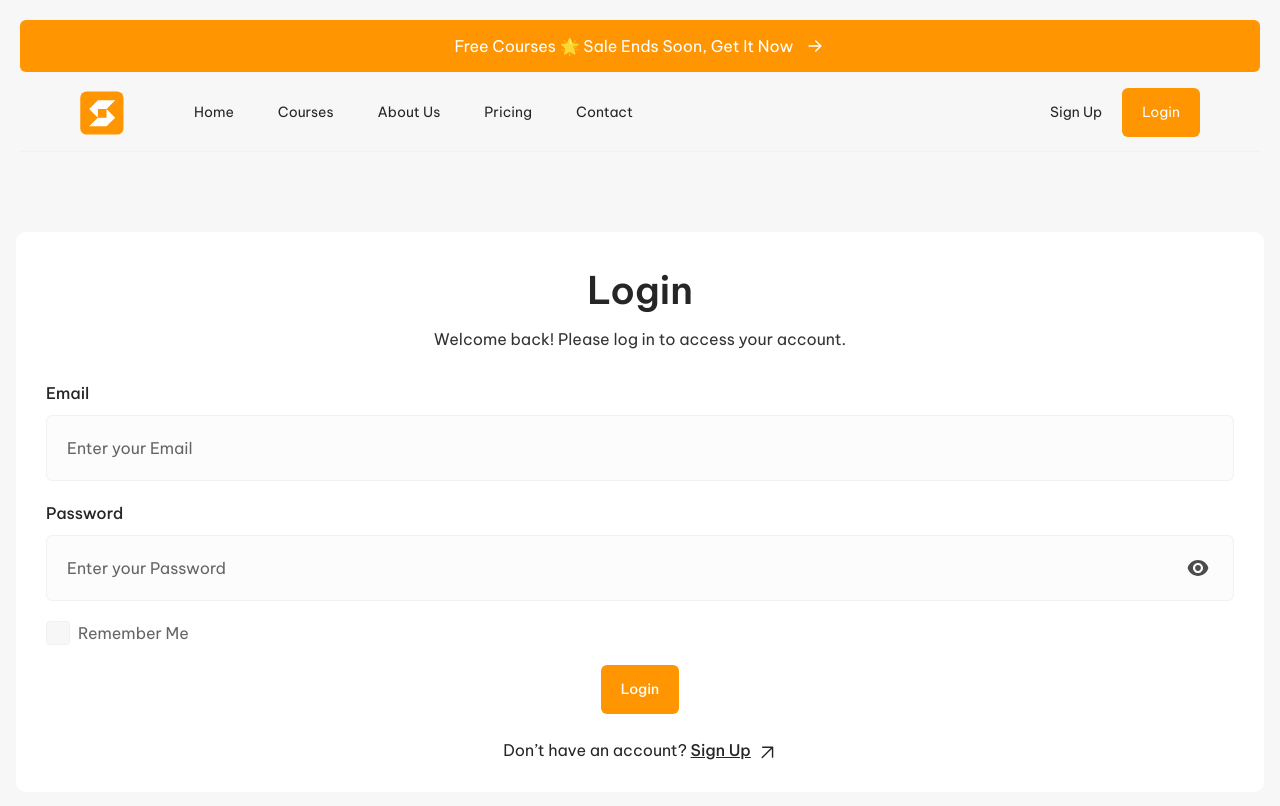
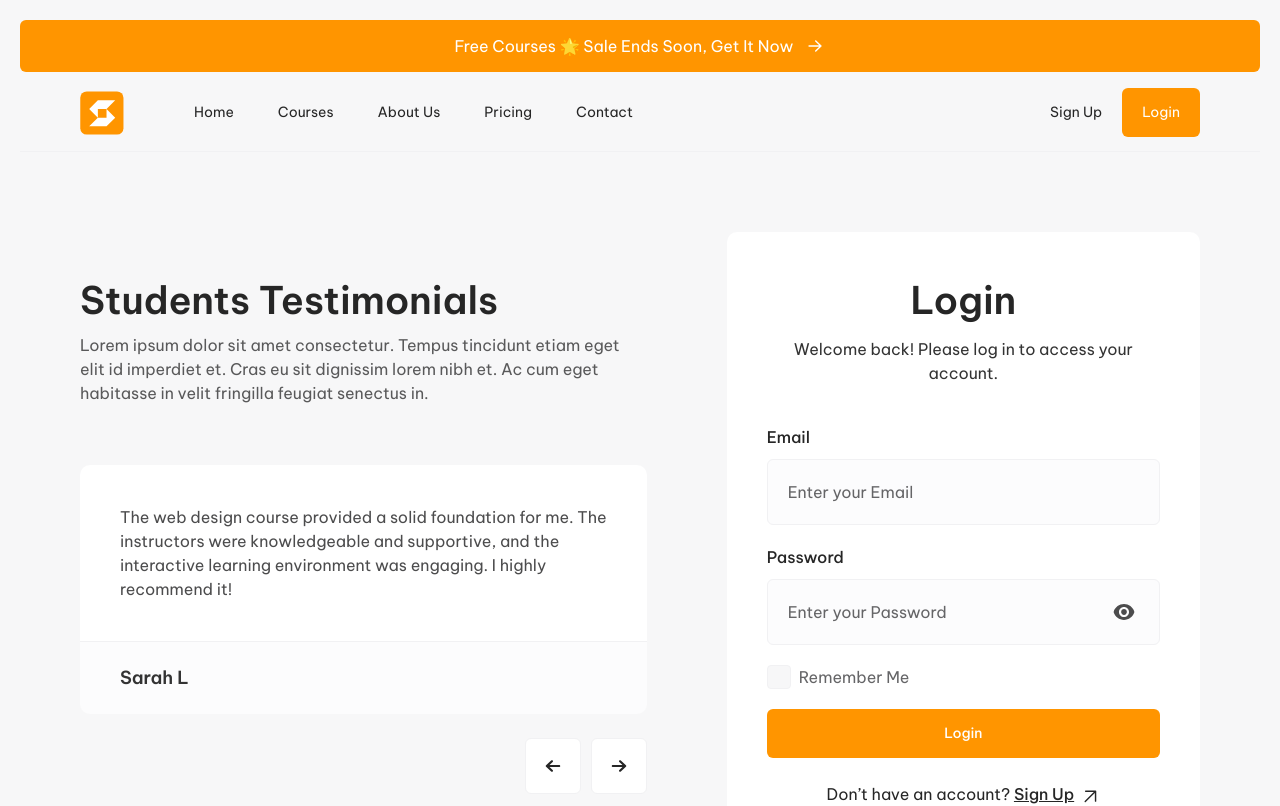
Before and after one commit to Anna-Bala/Online-Course-App, a Next.js app: page /login in a window 1280 px wide. Shown: the top 806 px of the page. Built offline with nearby package versions, Linux system fonts and the light colour scheme.

Commit message:
Add desktop layout for login and sign-up page and add testimonials for them and home page

```diff
--- a/app/login/page.tsx
+++ b/app/login/page.tsx
@@ -1,9 +1,11 @@
 import LoginOrSignUpPanel from "@/components/LoginOrSignUpPanel";
+import Testimonials from "@/components/testimonials/Testimonials";
 
 export default function Login() {
   return (
-    <main className="px-4">
+    <main className="flex flex-col items-baseline min-h-screen px-4 gap-[50px] lg:flex-row-reverse lg:gap-[80px] lg:px-[80px] 2xl:px-[165px] 2xl:gap-[100px]">
       <LoginOrSignUpPanel isSignUp={false} />
+      <Testimonials className="lg:w-3/6 lg:flex-grow lg:flex lg:flex-col lg:justify-center" showAll={false} title="Students Testimonials" />
     </main>
   );
 }
--- a/app/page.tsx
+++ b/app/page.tsx
@@ -9,6 +9,7 @@ import HomePageSection from "@/components/HomePageSection";
 import LinkButton, { linkButtonVariants } from "@/components/LinkButton";
 import placeholderImg from "@/public/placeholder.png";
 import PricingPlans from "@/components/pricingPlans/PricingPlans";
+import Testimonials from "@/components/testimonials/Testimonials";
 import Typography, { typographyColors, typographyVariants } from "@/components/Typography";
 
 export default function Home() {
@@ -69,6 +70,8 @@ export default function Home() {
         ))}
       </HomePageSection>
 
+      <Testimonials className="mt-[50px] lg:mt-[100px]" showAll title="Our Testimonials" />
+
       <HomePageSection
         title="Our Pricing"
         description="Lorem ipsum dolor sit amet consectetur. Tempus tincidunt etiam eget elit id imperdiet et. Cras eu sit dignissim lorem nibh et. Ac cum eget habitasse in velit fringilla feugiat senectus in."
--- a/app/sign-up/page.tsx
+++ b/app/sign-up/page.tsx
@@ -1,9 +1,11 @@
 import LoginOrSignUpPanel from "@/components/LoginOrSignUpPanel";
+import Testimonials from "@/components/testimonials/Testimonials";
 
 export default function SignUp() {
   return (
-    <main className="px-4">
+    <main className="flex flex-col items-baseline min-h-screen px-4 gap-[50px] lg:flex-row-reverse lg:gap-[80px] lg:px-[80px] 2xl:px-[165px] 2xl:gap-[100px]">
       <LoginOrSignUpPanel isSignUp />
+      <Testimonials className="lg:w-3/6 lg:flex-grow lg:flex lg:flex-col lg:justify-center" showAll={false} title="Students Testimonials" />
     </main>
   );
 }
--- a/components/LoginOrSignUpPanel.tsx
+++ b/components/LoginOrSignUpPanel.tsx
@@ -10,9 +10,9 @@ type Props = {
 
 export default function LoginOrSignUpPanel({ isSignUp }: Props) {
   return (
-    <section className="flex flex-col bg-absolute-white p-[30px] rounded-[10px]">
-      <div className="flex flex-col gap-[30px]">
-        <div className="flex flex-col gap-2">
+    <section className="flex flex-col h-max bg-absolute-white p-[30px] rounded-[10px] lg:p-10 lg:w-5/12 lg:flex-grow 2xl:p-[50px] 2xl:rounded-xl">
+      <div className="flex flex-col gap-[30px] lg:gap-[40px] 2xl:gap-[50px]">
+        <div className="flex flex-col gap-2 2xl:gap-3">
           <Typography className="text-center" color={typographyColors.grey15} variant={typographyVariants.h3}>
             {isSignUp ? "Sign Up" : "Login"}
           </Typography>
@@ -21,11 +21,11 @@ export default function LoginOrSignUpPanel({ isSignUp }: Props) {
           </Typography>
         </div>
 
-        <div className="flex flex-col gap-6">
-          <form className="flex flex-col gap-5">
-            {isSignUp && <TextInput label="Full Name" labelClassName="mb-[10px]" name="fullName" placeholder="Enter your Name" />}
-            <TextInput label="Email" labelClassName="mb-[10px]" name="email" placeholder="Enter your Email" />
-            <PasswordInput label="Password" labelClassName="mb-[10px]" name="password" placeholder="Enter your Password" />
+        <div className="flex flex-col gap-6 2xl:gap-[30px]">
+          <form className="flex flex-col gap-5 2xl:gap-6">
+            {isSignUp && <TextInput label="Full Name" labelClassName="mb-[10px] 2xl:mb-[14px]" name="fullName" placeholder="Enter your Name" />}
+            <TextInput label="Email" labelClassName="mb-[10px] 2xl:mb-[14px]" name="email" placeholder="Enter your Email" />
+            <PasswordInput label="Password" labelClassName="mb-[10px] 2xl:mb-[14px]" name="password" placeholder="Enter your Password" />
             {isSignUp ? (
               <Checkbox
                 label={
@@ -41,12 +41,12 @@ export default function LoginOrSignUpPanel({ isSignUp }: Props) {
             ) : (
               <Checkbox label="Remember Me" name="shouldRememberUser" />
             )}
-            <button className="text-absolute-white text-[14px] font-medium rounded-md bg-orange-50 hover:bg-orange-70 py-[14px] px-5 lg:mx-auto 2xl:text-[18px]" type="submit">
+            <button className="w-full text-absolute-white text-[14px] font-medium rounded-md bg-orange-50 hover:bg-orange-70 py-[14px] px-5 lg:mx-auto 2xl:text-[18px]" type="submit">
               {isSignUp ? "Sign Up" : "Login"}
             </button>
           </form>
           {isSignUp ? (
-            <Typography className="!text-base text-center" color={typographyColors.grey15} variant={typographyVariants.body}>
+            <Typography className="text-center" color={typographyColors.grey15} variant={typographyVariants.body}>
               Already have an account?&nbsp;
               <Link className="font-medium underline" href="/login">
                 Login
@@ -54,7 +54,7 @@ export default function LoginOrSignUpPanel({ isSignUp }: Props) {
               </Link>
             </Typography>
           ) : (
-            <Typography className="!text-base text-center" color={typographyColors.grey15} variant={typographyVariants.body}>
+            <Typography className="text-center" color={typographyColors.grey15} variant={typographyVariants.body}>
               Don’t have an account?&nbsp;
               <Link className="font-medium underline" href="/sign-up">
                 Sign Up
--- /dev/null
+++ b/components/testimonials/Testimonials.tsx
@@ -0,0 +1,31 @@
+import { renderTestimonial } from "./utils";
+import { testimonials } from "@/data";
+import TestimonialsCarousel from "./TestimonialsCarousel";
+import Typography, { typographyColors, typographyVariants } from "@/components/Typography";
+
+type Props = {
+  className?: string;
+  showAll: boolean;
+  title: string;
+};
+
+export default function Testimonials({ className, showAll, title }: Props) {
+  return (
+    <section className={className}>
+      <div className="mb-10 lg:mb-[60px] 2xl:mb-[80px]">
+        <Typography className="mb-1 2xl:mb-[6px]" color={typographyColors.grey15} variant={typographyVariants.h3}>
+          {title}
+        </Typography>
+        <Typography color={typographyColors.grey35} variant={typographyVariants.body}>
+          Lorem ipsum dolor sit amet consectetur. Tempus tincidunt etiam eget elit id imperdiet et. Cras eu sit dignissim lorem nibh et. Ac cum eget habitasse in velit fringilla feugiat senectus in.
+        </Typography>
+      </div>
+
+      {showAll ? (
+        <div className="flex flex-col gap-5 lg:flex-row lg:flex-wrap 2xl:gap-[30px]">{testimonials.map((testimonial) => renderTestimonial(testimonial, showAll))}</div>
+      ) : (
+        <TestimonialsCarousel />
+      )}
+    </section>
+  );
+}
--- /dev/null
+++ b/components/testimonials/TestimonialsCarousel.tsx
@@ -0,0 +1,28 @@
+"use client";
+
+import { useState } from "react";
+
+import { renderTestimonial } from "./utils";
+import { testimonials } from "@/data";
+import ArrowRightIcon from "@/icons/ArrowRight";
+
+export default function TestimonialsCarousel() {
+  const [currentTestimonial, setCurrentTestimonial] = useState(0);
+
+  const switchToNextTestimonial = () => setCurrentTestimonial((prevState) => (++prevState <= testimonials.length - 1 ? prevState++ : 0));
+  const switchToPrevTestimonial = () => setCurrentTestimonial((prevState) => (--prevState > 0 ? prevState-- : 0));
+
+  return (
+    <div>
+      {renderTestimonial(testimonials[currentTestimonial], false)}
+      <div className="flex flex-row justify-center gap-[10px] mt-5 lg:justify-end lg:mt-6">
+        <button className="p-3 bg-absolute-white border border-white-95 rounded-md hover:bg-white-95" onClick={switchToPrevTestimonial}>
+          <ArrowRightIcon className="rotate-180" fill="#262626" isBold size={30} />
+        </button>
+        <button className="p-3 bg-absolute-white border border-white-95 rounded-md hover:bg-white-95" onClick={switchToNextTestimonial}>
+          <ArrowRightIcon fill="#262626" isBold size={30} />
+        </button>
+      </div>
+    </div>
+  );
+}
--- /dev/null
+++ b/components/testimonials/utils.tsx
@@ -0,0 +1,21 @@
+import classNames from "classnames";
+
+import Typography, { typographyColors, typographyVariants } from "@/components/Typography";
+
+export function renderTestimonial(testimonial: { author: string; content: string }, showAll: boolean) {
+  return (
+    <div className={classNames({ "lg:w-5/12 lg:flex-grow": showAll, "lg:w-full": !showAll })}>
+      <div className="p-[30px] bg-absolute-white rounded-t-[10px] lg:p-10 2xl:p-[50px] 2xl:rounded-t-xl">
+        <Typography color={typographyColors.grey30} variant={typographyVariants.body}>
+          {testimonial.content}
+        </Typography>
+      </div>
+      <hr className="border-white-95 w-full" />
+      <div className="px-[30px] py-5 bg-white-99 rounded-b-[10px] lg:px-10 lg:py-6 2xl:px-[50px] 2xl:py-[30px] 2xl:rounded-b-xl">
+        <Typography className="!text-[16px] !font-semibold lg:!text-[18px] 2xl:!text-[22px]" color={typographyColors.grey20} variant={typographyVariants.body}>
+          {testimonial.author}
+        </Typography>
+      </div>
+    </div>
+  );
+}
--- a/data.ts
+++ b/data.ts
@@ -724,3 +724,25 @@ export const pricingPlans = [
     unavailableFeatures: [],
   },
 ];
+
+export const testimonials = [
+  {
+    author: "Sarah L",
+    content:
+      "The web design course provided a solid foundation for me. The instructors were knowledgeable and supportive, and the interactive learning environment was engaging. I highly recommend it!",
+  },
+  {
+    author: "Jason M",
+    content:
+      "The UI/UX design course exceeded my expectations. The instructor's expertise and practical assignments helped me improve my design skills. I feel more confident in my career now. Thank you!",
+  },
+  {
+    author: "Emily R",
+    content: "The mobile app development course was fantastic! The step-by-step tutorials and hands-on projects helped me grasp the concepts easily. I'm now building my own app. Great course!",
+  },
+  {
+    author: "Michael K",
+    content:
+      "I enrolled in the graphic design course as a beginner, and it was the perfect starting point. The instructor's guidance and feedback improved my design abilities significantly. I'm grateful for this course!",
+  },
+];
--- a/icons/ArrowRight.tsx
+++ b/icons/ArrowRight.tsx
@@ -1,8 +1,8 @@
 import type { Props } from "./types";
 
-export default function ArrowRight({ fill = "white", size }: Props) {
-  return (
-    <svg width={size} height={size} viewBox="0 0 20 21" fill="none" xmlns="http://www.w3.org/2000/svg">
+export default function ArrowRight({ className, fill = "white", isBold = false, size }: Props) {
+  return !isBold ? (
+    <svg className={className} width={size} height={size} viewBox="0 0 20 21" fill="none" xmlns="http://www.w3.org/2000/svg">
       <path
         fillRule="evenodd"
         clipRule="evenodd"
@@ -10,5 +10,14 @@ export default function ArrowRight({ fill = "white", size }: Props) {
         fill={fill}
       />
     </svg>
+  ) : (
+    <svg className={className} width={size} height={size} viewBox="0 0 31 30" fill="none" xmlns="http://www.w3.org/2000/svg">
+      <path
+        fillRule="evenodd"
+        clipRule="evenodd"
+        d="M8 15C8 14.3787 8.50368 13.875 9.125 13.875H19.0819L15.8453 10.9359C15.3974 10.5053 15.3834 9.79312 15.8141 9.34525C16.2447 8.89739 16.9569 8.88342 17.4047 9.31406L22.6547 14.1891C22.8753 14.4012 23 14.694 23 15C23 15.306 22.8753 15.5988 22.6547 15.8109L17.4047 20.6859C16.9569 21.1166 16.2447 21.1026 15.8141 20.6547C15.3834 20.2069 15.3974 19.4947 15.8453 19.0641L19.0819 16.125H9.125C8.50368 16.125 8 15.6213 8 15Z"
+        fill={fill}
+      />
+    </svg>
   );
 }
--- a/icons/types.ts
+++ b/icons/types.ts
@@ -1,5 +1,6 @@
 export type Props = {
   className?: string;
   fill?: string;
+  isBold?: boolean;
   size?: number;
 };
```
